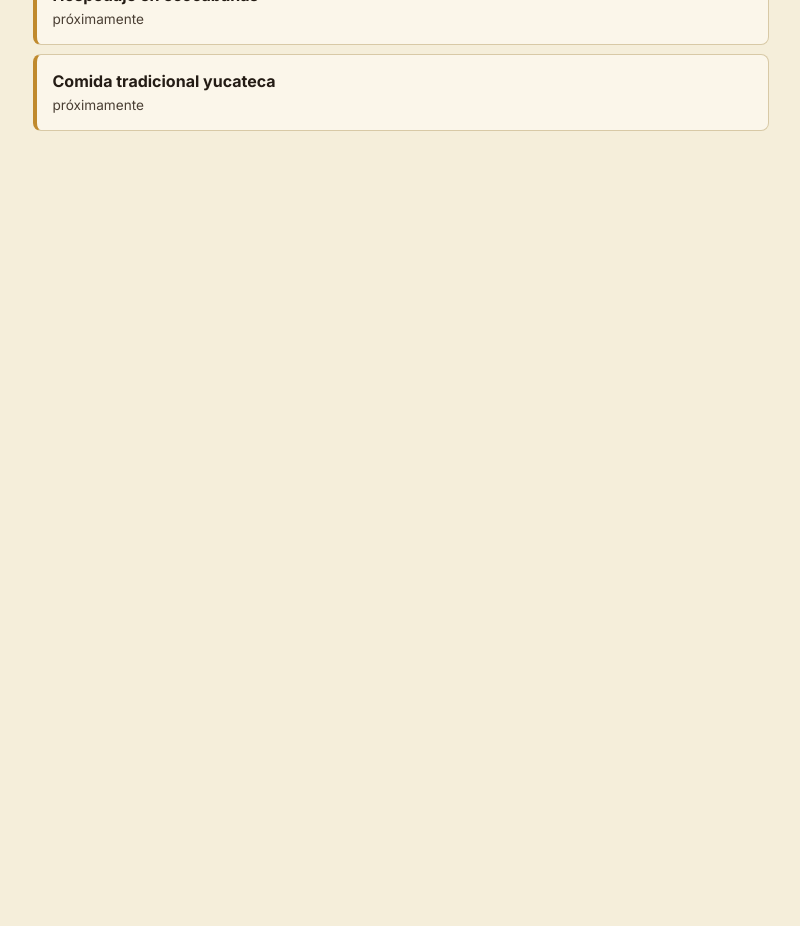
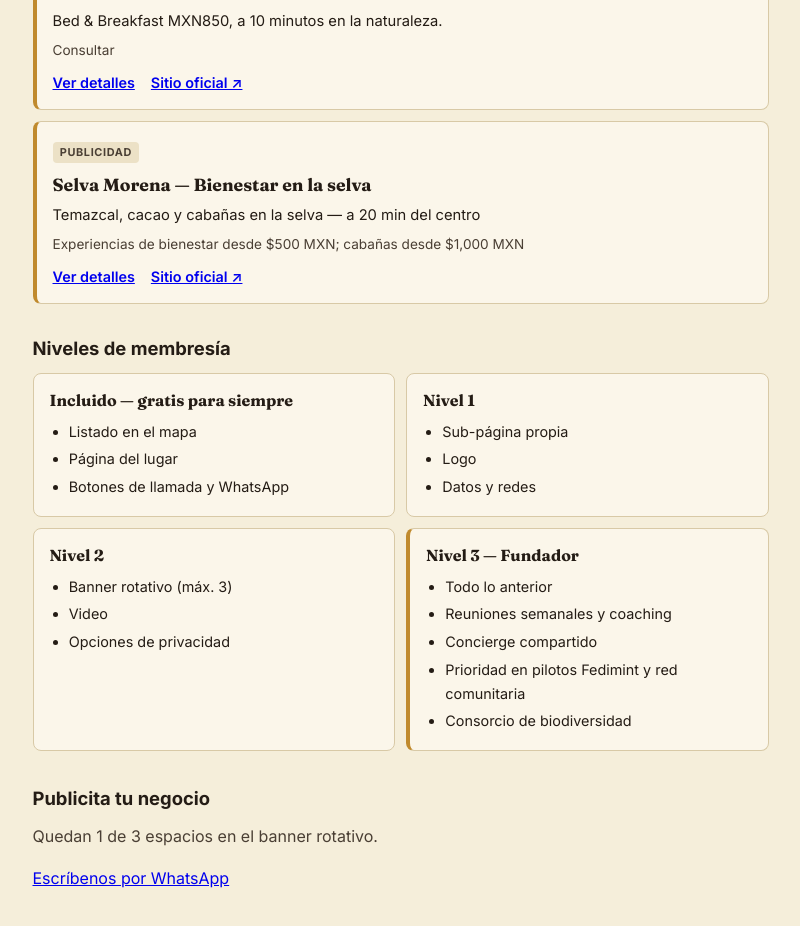
Before and after one commit to Red-Running-Horse/FCPqrooDirectoryServices, a Next.js app: page /promociones in a window 1280 px wide. Shown: the part 340-1266 px from the top of the page, without its empty margins (232-1032 px from the left). Before the commit the page ends 800 px from the top, so only its background shows below. Built offline with nearby package versions, Linux system fonts and the light colour scheme.

Commit message:
Promociones: live offer cards, membership tiers, computed banner scarcity, WhatsApp CTA

```diff
--- a/app/promociones/page.js
+++ b/app/promociones/page.js
@@ -1,5 +1,7 @@
 import GrecaBand from "../greca";
 import L10n from "../l10n.js";
+import events, { MAX_PROMOTED } from "../events.mjs";
+import { entryKind, premiumPromotions, promotedEvents } from "../event-utils.mjs";
 
 export const metadata = {
   title: "Promociones — Felipe Carrillo Puerto",
@@ -7,13 +9,54 @@ export const metadata = {
     "Ofertas y promociones de turismo comunitario en la Zona Maya. Community tourism offers in the Zona Maya.",
 };
 
-// Placeholder for the promotions board. Local businesses and community
-// operators get listed here as their offers are verified — same honesty
-// rules as the map (unverified vs. verified).
-const COMING_SOON = [
-  { es: "Tours comunitarios Maya Ka'an", en: "Maya Ka'an community tours" },
-  { es: "Hospedaje en ecocabañas", en: "Ecolodge cabins" },
-  { es: "Comida tradicional yucateca", en: "Traditional Yucatecan food" },
+// /promociones — the offer surface. ACTIVE PROMOS are data-driven from
+// app/events.mjs (promoted: true, kind: "offer" — offers only, the axes
+// never mix with events). Every paid placement carries the «Advertising»
+// label (standing rule). Membership tiers are the approved deck copy.
+// The banner-scarcity line is computed: MAX_PROMOTED minus the live
+// premium promos, never hardcoded.
+
+const offers = promotedEvents(events).filter((event) => entryKind(event) === "offer");
+const openBannerSlots = MAX_PROMOTED - premiumPromotions(events).length;
+
+const h2 = { fontSize: "1.15rem", margin: "1.8rem 0 0.6rem" };
+
+const TIERS = [
+  {
+    name: { es: "Incluido — gratis para siempre", en: "Included — free forever" },
+    features: [
+      { es: "Listado en el mapa", en: "Map listing" },
+      { es: "Página del lugar", en: "Place page" },
+      { es: "Botones de llamada y WhatsApp", en: "Call and WhatsApp buttons" },
+    ],
+  },
+  {
+    name: { es: "Nivel 1", en: "Level 1" },
+    features: [
+      { es: "Sub-página propia", en: "Your own sub-page" },
+      { es: "Logo", en: "Logo" },
+      { es: "Datos y redes", en: "Details and socials" },
+    ],
+  },
+  {
+    name: { es: "Nivel 2", en: "Level 2" },
+    features: [
+      { es: "Banner rotativo (máx. 3)", en: "Rotating banner (max 3)" },
+      { es: "Video", en: "Video" },
+      { es: "Opciones de privacidad", en: "Privacy options" },
+    ],
+  },
+  {
+    name: { es: "Nivel 3 — Fundador", en: "Level 3 — Founder" },
+    featured: true,
+    features: [
+      { es: "Todo lo anterior", en: "Everything above" },
+      { es: "Reuniones semanales y coaching", en: "Weekly meetings and coaching" },
+      { es: "Concierge compartido", en: "Shared concierge" },
+      { es: "Prioridad en pilotos Fedimint y red comunitaria", en: "Priority in Fedimint pilots and the community network" },
+      { es: "Consorcio de biodiversidad", en: "Biodiversity consortium" },
+    ],
+  },
 ];
 
 export default function Promociones() {
@@ -37,28 +80,100 @@ export default function Promociones() {
           rules as the map.
         </span>
       </p>
-      <ul style={{ listStyle: "none", padding: 0, display: "grid", gap: "0.6rem", marginTop: "1.5rem" }}>
-        {COMING_SOON.map(({ es, en }) => (
-          <li
-            key={es}
-            style={{
-              background: "var(--cream)",
-              border: "1px solid var(--sand-line)",
-              borderLeft: "4px solid var(--marigold)",
-              borderRadius: "8px",
-              padding: "0.8rem 1rem",
-            }}
-          >
-            <strong>
-              <L10n pair={{ es, en }} />
-            </strong>
-            <div style={{ fontSize: "0.85rem", color: "var(--charcoal-soft)" }}>
-              <span className="l10n-es">próximamente</span>
-              <span className="l10n-en">coming soon</span>
-            </div>
-          </li>
-        ))}
-      </ul>
+
+      <section aria-label="Ofertas activas / Active offers">
+        <h2 style={h2}>
+          <span className="l10n-es">Ofertas activas</span>
+          <span className="l10n-en">Active offers</span>
+        </h2>
+        <div className="promo-offers">
+          {offers.map((offer) => (
+            <article className="promo-offer" key={offer.id}>
+              <span className="promo-offer__ad">
+                <span className="l10n-es">Publicidad</span>
+                <span className="l10n-en">Advertising</span>
+              </span>
+              <h3 className="promo-offer__name">
+                <L10n pair={offer.title} />
+              </h3>
+              {offer.promotion?.tagline && (
+                <p className="promo-offer__tagline">
+                  <L10n pair={offer.promotion.tagline} />
+                </p>
+              )}
+              {offer.cost && (
+                <p className="promo-offer__cost">
+                  <L10n pair={offer.cost} />
+                </p>
+              )}
+              <div className="promo-offer__actions">
+                <a href={`/promo/${offer.id}`}>
+                  <span className="l10n-es">Ver detalles</span>
+                  <span className="l10n-en">View details</span>
+                </a>
+                {offer.promotion?.siteUrl && (
+                  <a href={offer.promotion.siteUrl} target="_blank" rel="noopener noreferrer">
+                    <span className="l10n-es">Sitio oficial ↗</span>
+                    <span className="l10n-en">Official site ↗</span>
+                  </a>
+                )}
+              </div>
+            </article>
+          ))}
+        </div>
+      </section>
+
+      <section aria-label="Niveles de membresía / Membership levels">
+        <h2 style={h2}>
+          <span className="l10n-es">Niveles de membresía</span>
+          <span className="l10n-en">Membership levels</span>
+        </h2>
+        <div className="promo-tiers">
+          {TIERS.map((tier) => (
+            <article
+              key={tier.name.es}
+              className={tier.featured ? "promo-tier promo-tier--featured" : "promo-tier"}
+            >
+              <h3 className="promo-tier__name">
+                <L10n pair={tier.name} />
+              </h3>
+              <ul className="promo-tier__features">
+                {tier.features.map((feature) => (
+                  <li key={feature.es}>
+                    <L10n pair={feature} />
+                  </li>
+                ))}
+              </ul>
+            </article>
+          ))}
+        </div>
+      </section>
+
+      <section className="promo-join" aria-label="Publicita tu negocio / Advertise your business">
+        <h2 style={h2}>
+          <span className="l10n-es">Publicita tu negocio</span>
+          <span className="l10n-en">Advertise your business</span>
+        </h2>
+        {openBannerSlots > 0 && (
+          <p style={{ color: "var(--charcoal-soft)" }}>
+            <span className="l10n-es">
+              Quedan {openBannerSlots} de {MAX_PROMOTED} espacios en el banner rotativo.
+            </span>{" "}
+            <span className="l10n-en">
+              {openBannerSlots} of {MAX_PROMOTED} rotating-banner slots are still open.
+            </span>
+          </p>
+        )}
+        <a
+          className="business-cta__whatsapp"
+          href="https://wa.me/529841841313"
+          target="_blank"
+          rel="noopener noreferrer"
+        >
+          <span className="l10n-es">Escríbenos por WhatsApp</span>
+          <span className="l10n-en">Message us on WhatsApp</span>
+        </a>
+      </section>
     </main>
   );
 }
--- a/app/style.css
+++ b/app/style.css
@@ -1174,6 +1174,111 @@ p {
   outline-offset: 2px;
 }
 
+/* ---------- /promociones: offers, tiers, join ---------- */
+
+/* Active offers: data-driven cards, one per promoted OFFER in events.mjs.
+   Marigold left rule marks the paid placement; the «Advertising» badge is
+   the standing disclosure rule. */
+.promo-offers {
+  display: grid;
+  gap: 0.7rem;
+}
+
+.promo-offer {
+  background: var(--cream);
+  border: 1px solid var(--sand-line);
+  border-left: 4px solid var(--marigold);
+  border-radius: var(--radius-sm);
+  padding: 0.9rem 1rem;
+}
+
+.promo-offer__ad {
+  display: inline-block;
+  font-size: 0.68rem;
+  font-weight: 700;
+  letter-spacing: 0.06em;
+  text-transform: uppercase;
+  background: var(--sand-deep);
+  color: var(--charcoal-soft);
+  border-radius: 4px;
+  padding: 0.1rem 0.45rem;
+  margin-bottom: 0.4rem;
+}
+
+.promo-offer__name {
+  margin: 0;
+  font-family: var(--font-heading);
+  font-size: 1.1rem;
+}
+
+.promo-offer__tagline {
+  margin: 0.3rem 0 0;
+  font-size: 0.92rem;
+}
+
+.promo-offer__cost {
+  margin: 0.35rem 0 0;
+  font-size: 0.85rem;
+  color: var(--charcoal-soft);
+}
+
+.promo-offer__actions {
+  display: flex;
+  flex-wrap: wrap;
+  gap: 0.4rem 1rem;
+  margin-top: 0.6rem;
+  font-size: 0.9rem;
+  font-weight: 600;
+}
+
+/* Membership tiers: compact cards; the featured tier (Founder) carries the
+   marigold rule. */
+.promo-tiers {
+  display: grid;
+  gap: 0.7rem;
+}
+
+.promo-tier {
+  background: var(--cream);
+  border: 1px solid var(--sand-line);
+  border-radius: var(--radius-sm);
+  padding: 0.8rem 1rem;
+}
+
+.promo-tier--featured {
+  border-left: 4px solid var(--marigold);
+}
+
+.promo-tier__name {
+  margin: 0;
+  font-family: var(--font-heading);
+  font-size: 1rem;
+}
+
+.promo-tier__features {
+  margin: 0.4rem 0 0;
+  padding-left: 1.2rem;
+  font-size: 0.9rem;
+}
+
+.promo-tier__features li {
+  margin-bottom: 0.25rem;
+}
+
+.promo-join {
+  margin-top: 2rem;
+}
+
+.promo-join .business-cta__whatsapp {
+  margin-top: 0.6rem;
+}
+
+@media (min-width: 48rem) {
+  .promo-tiers {
+    grid-template-columns: 1fr 1fr;
+  }
+}
+
 /* Offline map & saved places */
 .offline-quickbar {
   margin: 0.75rem 0;
```
Also changed, not shown: 2 other files (tests, documents, lock files or other folders).
